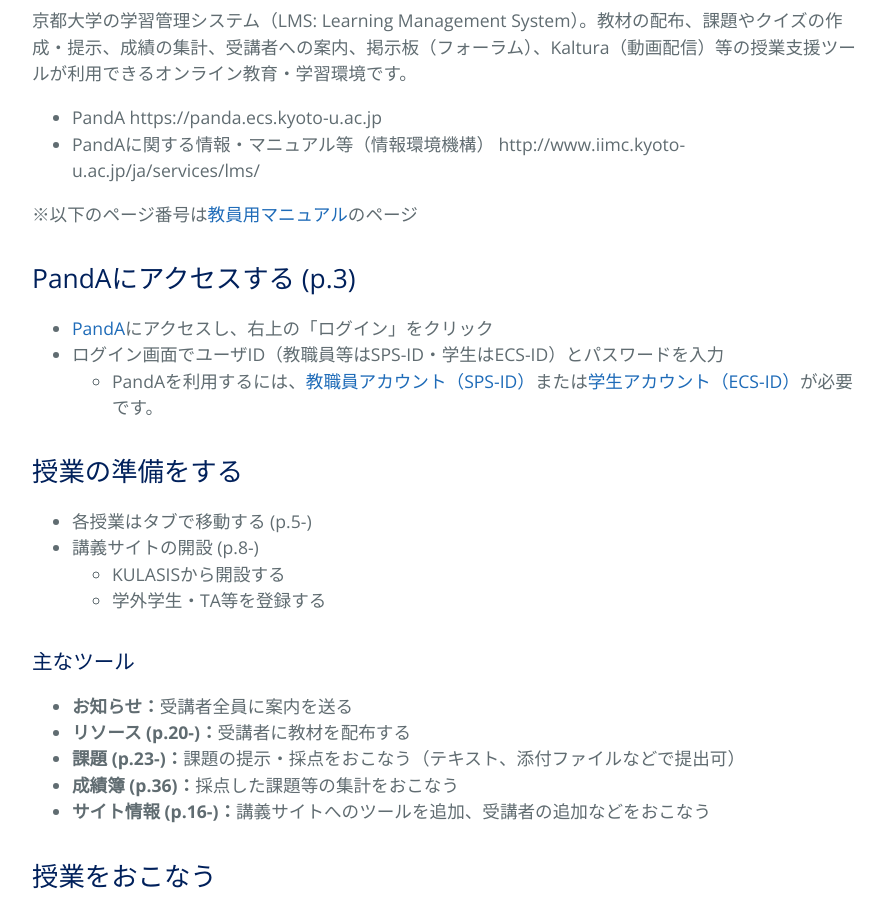
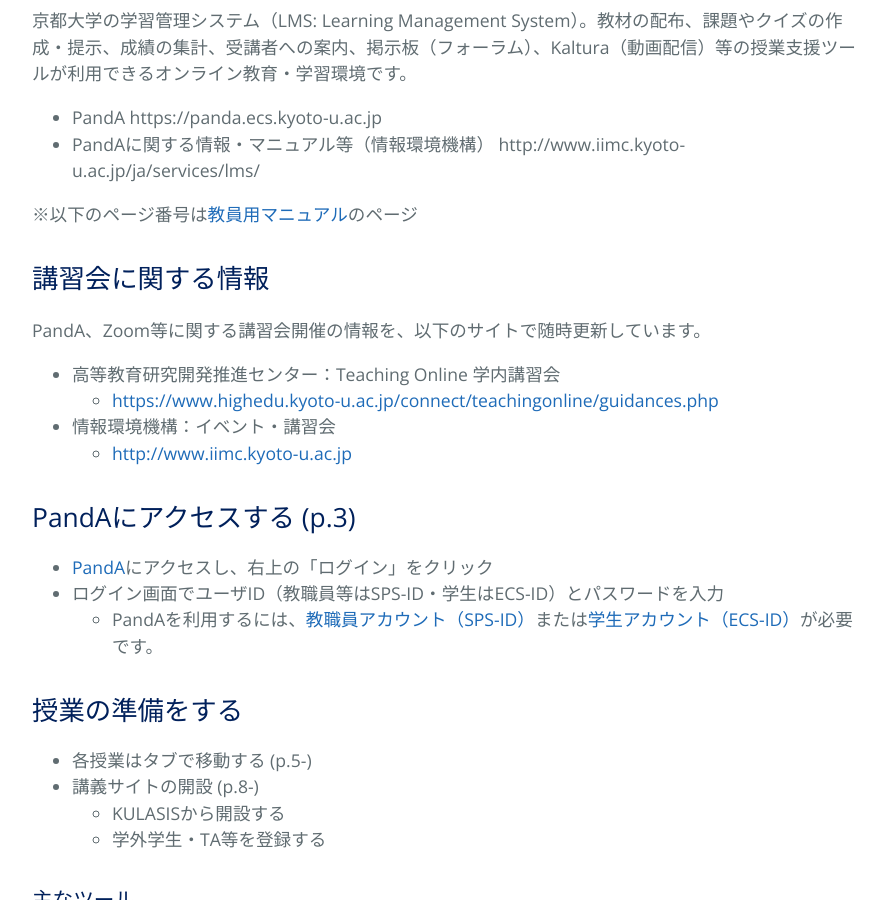
Before and after one commit to kyoto-u/online-edu, a Jekyll site: the page built from panda.md, in a window 1280 px wide and 900 px high, scrolled down 365 px. Shown: the whole window, without its empty margins (192-1075 px from the left). Built offline with Jekyll 4.4.1, drawn with Linux system fonts in a browser that asks for light colours.

Commit message:
Update panda.md
講習会に関する情報　追加

```diff
--- a/panda.md
+++ b/panda.md
@@ -11,6 +11,13 @@ title: {{ site.name }}
 - PandAに関する情報・マニュアル等（情報環境機構） http://www.iimc.kyoto-u.ac.jp/ja/services/lms/
 
 ※以下のページ番号は[教員用マニュアル](http://www.iimc.kyoto-u.ac.jp/services/learning_supporting_system/PandA/pdf/panda_tebiki_f.pdf)のページ
+
+## 講習会に関する情報
+PandA、Zoom等に関する講習会開催の情報を、以下のサイトで随時更新しています。
+- 高等教育研究開発推進センター：Teaching Online 学内講習会
+  - [https://www.highedu.kyoto-u.ac.jp/connect/teachingonline/guidances.php](https://www.highedu.kyoto-u.ac.jp/connect/teachingonline/guidances.php)
+- 情報環境機構：イベント・講習会
+  - [http://www.iimc.kyoto-u.ac.jp](http://www.iimc.kyoto-u.ac.jp)
 
 ## PandAにアクセスする (p.3)
 
```
